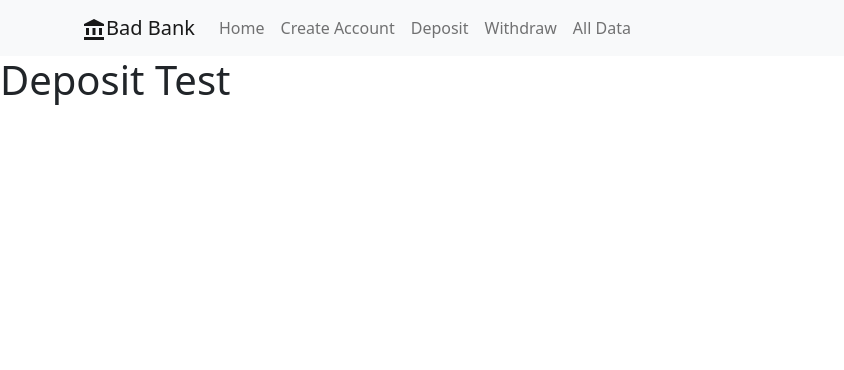
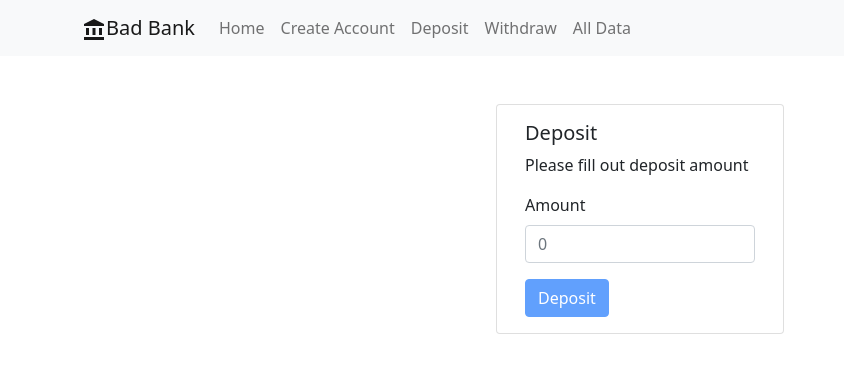
Before and after one commit to maxohsawa/max-ohsawabankingapplication, a React (Create React App) app: page /#/deposit in a window 1280 px wide. Shown: the top 370 px of the page, without its empty margins (0-844 px from the left). Built offline with nearby package versions, Linux system fonts and the light colour scheme.

Commit message:
adds nearly complete deposit page

```diff
--- a/src/CreateAccount.js
+++ b/src/CreateAccount.js
@@ -136,7 +136,7 @@ function CreateAccount(){
         password: ''
       });
 
-      updateButtonName('Add another account..');
+      updateButtonName('Add another account');
     }
   }
 
@@ -148,7 +148,7 @@ function CreateAccount(){
             <Card.Body>
               <Card.Title>Create Account</Card.Title>
               <Card.Text>
-                Please fill out the fields
+                Please fill out fields
               </Card.Text>
               <Form>
                 <Form.Group className="mb-3" controlId="formBasicText">
@@ -163,7 +163,7 @@ function CreateAccount(){
                     onChange={handleChange}
                   />
                   <Form.Control.Feedback type="invalid">
-                    Name cannot be blank.
+                    Name cannot be blank
                   </Form.Control.Feedback>
                 </Form.Group>
 
@@ -179,7 +179,7 @@ function CreateAccount(){
                     onChange={handleChange}
                   />
                   <Form.Control.Feedback type="invalid">
-                    Email cannot be blank.
+                    Email cannot be blank
                   </Form.Control.Feedback>
                 </Form.Group>
 
@@ -195,7 +195,7 @@ function CreateAccount(){
                     onChange={handleChange}
                   />
                   <Form.Control.Feedback type="invalid">
-                    Password must be at least 8 characters.
+                    Password must be at least 8 characters
                   </Form.Control.Feedback>
                 </Form.Group>
                 {successfulSubmit && <Form.Label className='text-success'>Account successfully created.</Form.Label>}
--- a/src/Deposit.js
+++ b/src/Deposit.js
@@ -1,8 +1,196 @@
+// React
+import {useState} from 'react';
+import {useEffect} from 'react';
+import {useContext} from 'react';
+// React Bootstrap
+import Container from 'react-bootstrap/Container';
+import Row from 'react-bootstrap/Row';
+import Card from 'react-bootstrap/Card';
+import Form from 'react-bootstrap/Form';
+import Button from 'react-bootstrap/Button';
+// Application
+import { UserContext } from './App';
+
 function Deposit(){
+
+  const context = useContext(UserContext);
+
+  // state of submission data
+  const [ formData, updateFormData ] = useState({
+    amount: ''
+  });
+
+  // state of whether user has interacted with field
+  const [ touched, updateTouched ] = useState({
+    amountTouched: false
+  })
+
+  // state of if field is valid
+  const [ validation, updateValidation ] = useState({
+    amountInvalid: true,
+    submitDisabled: true
+  });
+
+  // state of if error should be shown for field
+  const [ errors, updateErrors ] = useState({
+    amountError: false,
+    nanError: false,
+    errorsExist: false
+  });
+
+  function checkErrors() {
+    console.log(errors.amountError || errors.nanError);
+    return false;
+  }
+
+  // state of the submit button's name
+  const [ nameOfSubmitButton, updateButtonName ] = useState('Deposit');
+
+  // state of successful submission
+  const [ successfulSubmit, updateSuccessfulSubmit ] = useState(false);
+
+  // output all state for debugging
+  useEffect( () => {
+    console.log('formData: ', formData);
+    console.log('touched: ', touched);
+    console.log('validation: ', validation);
+    console.log('errors: ', errors);
+  }, [formData, touched, validation, errors]);
+
+  useEffect( () => {
+    if(validation.submitDisabled
+      && !validation.amountInvalid
+      && touched.amountTouched){
+        updateValidation({...validation, submitDisabled: false});
+      }
+  }, [validation, touched]);
+
+  function handleChange(event) {
+
+    let formDataUpdates = { [event.target.name]: event.target.value };
+    let touchedUpdates = { [event.target.name + 'Touched']: true}
+    let validationUpdates = { };
+    let errorUpdates = { };
+
+    let isNotANumber = isNaN(event.target.value);
+    console.log('isNaN: ', isNotANumber);
+
+    if(event.target.name === 'amount'){
+
+      if(isNotANumber){
+        validationUpdates.amountInvalid = true;
+      }
+      else if(event.target.value <= 0){
+        validationUpdates.amountInvalid = true;
+      }
+      else {
+        validationUpdates.amountInvalid = false;
+      }
+
+      if(touched.amountTouched && isNotANumber){
+        errorUpdates.nanError = true;
+      }
+      else if(touched.amountTouched && event.target.value <= 0){
+        errorUpdates.nanError = false;
+        errorUpdates.amountError =  true;
+      }
+      else {
+        errorUpdates.nanError = false;
+        errorUpdates.amountError = false;
+      }
+
+      if(event.target.value <= 0 || isNotANumber)
+        validationUpdates.submitDisabled = true;
+    }
+
+    if(errorUpdates)
+      errorUpdates.errorsExist = true;
+
+    updateFormData({...formData, ...formDataUpdates});
+    updateTouched({...touched, ...touchedUpdates});
+    updateValidation({...validation, ...validationUpdates});
+    updateErrors({...errors, ...errorUpdates});
+  }
+
+  function handleSubmit(event) {
+    event.preventDefault();
+    let success = true;
+
+    if(isNaN(formData.amount)){
+      updateValidation({...validation, amountInvalid: true});
+      updateErrors({...errors, nanError: true});
+    }
+    else if(Number(formData.amount) <= 0){
+      updateValidation({...validation, amountInvalid: true});
+      updateErrors({...errors, nanError: false, amountError: true});
+      success = false;
+    }
+
+    if(success){
+
+      context.submissionCount += 1;
+      context.submissions.push({
+        submissionID: context.submissionCount,
+        type: 'deposit',
+        data: {...formData}
+      });
+      console.log(JSON.stringify(context));
+
+      updateSuccessfulSubmit(true);
+
+      updateFormData({
+        name: '',
+        email: '',
+        password: ''
+      });
+
+      updateButtonName('Make another deposit');
+    }
+  }
 
   return (
     <div>
-      <h1>Deposit Test</h1>
+      <Container>
+        <Row className="justify-content-center mt-5">
+          <Card style={{ width: '18rem' }}>
+            <Card.Body>
+              <Card.Title>Deposit</Card.Title>
+              <Card.Text>
+                Please fill out deposit amount
+              </Card.Text>
+              <Form>
+                <Form.Group className="mb-3" controlId="formBasicText">
+                  <Form.Label>Amount</Form.Label>
+                  <Form.Control
+                    type="text"
+                    placeholder="0"
+                    required
+                    isInvalid={errors.errorsExist}
+                    name="amount"
+                    value={formData.amount}
+                    onChange={handleChange}
+                  />
+                  <Form.Control.Feedback type="invalid">
+                    {console.log(errors)}
+                    {errors.amountError && <div>Amount must be greater than zero</div>}
+                    {errors.nanError && <div>Input must be a number</div>}
+                  </Form.Control.Feedback>
+                </Form.Group>
+
+                {successfulSubmit && <Form.Label className='text-success'>Amount successfully deposited</Form.Label>}
+                <Button
+                  variant="primary"
+                  type="submit"
+                  disabled={validation.submitDisabled}
+                  onClick={handleSubmit}
+                >
+                  {nameOfSubmitButton}
+                </Button>
+              </Form>
+            </Card.Body>
+          </Card>
+        </Row>
+      </Container>
     </div>
   )
 }
```
